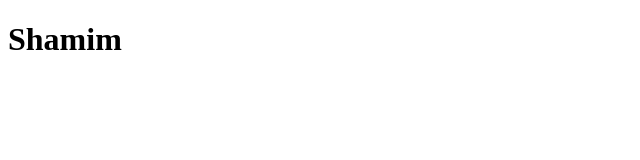
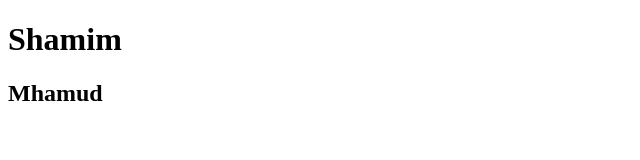
Before and after one commit to shamimmhamud/-Asssingment-css-, a plain HTML site: page index.html in a window 1280 px wide. Shown: the whole page, without its empty margins (0-640 px from the left). Drawn offline with Linux system fonts and the light colour scheme.

Commit message:
2nd commit

```diff
--- a/index.html
+++ b/index.html
@@ -8,5 +8,6 @@
 </head>
 <body>
     <h1> Shamim</h1>
+    <h2>Mhamud</h2>
 </body>
 </html>
```
